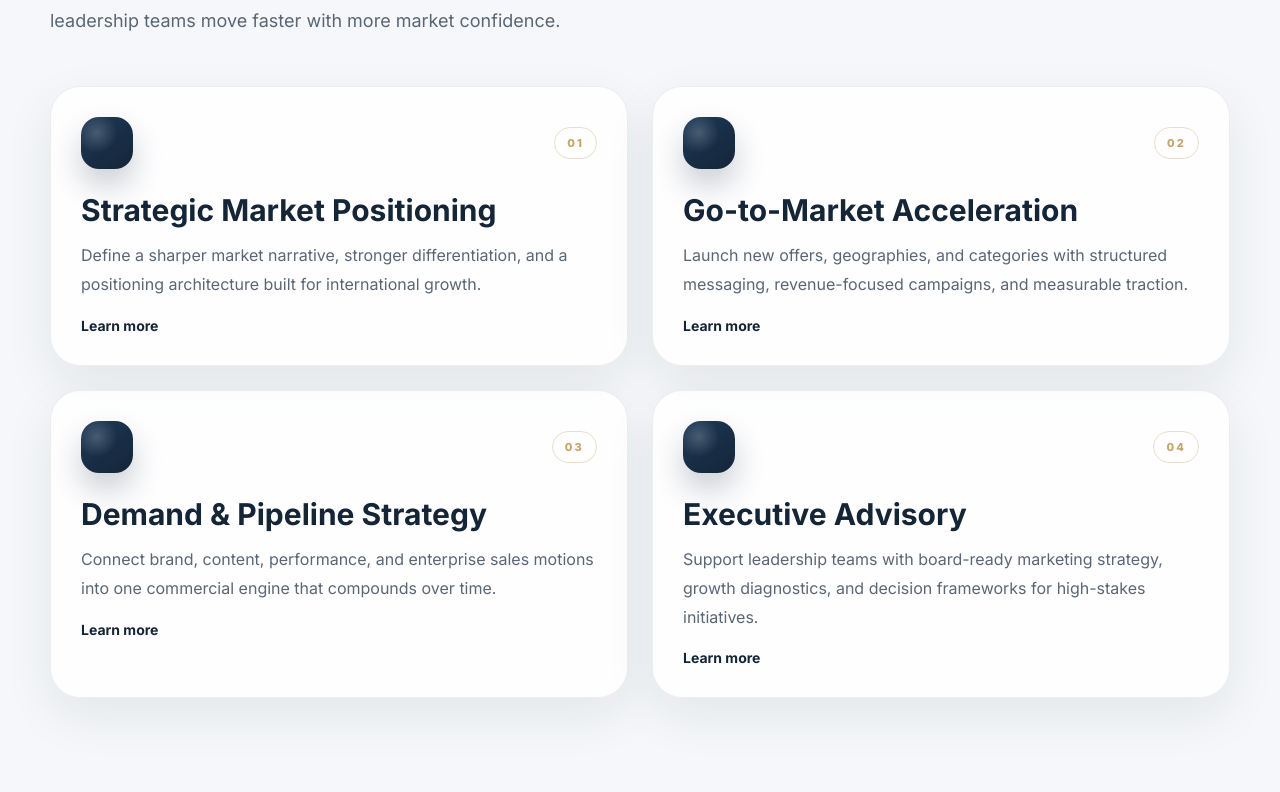
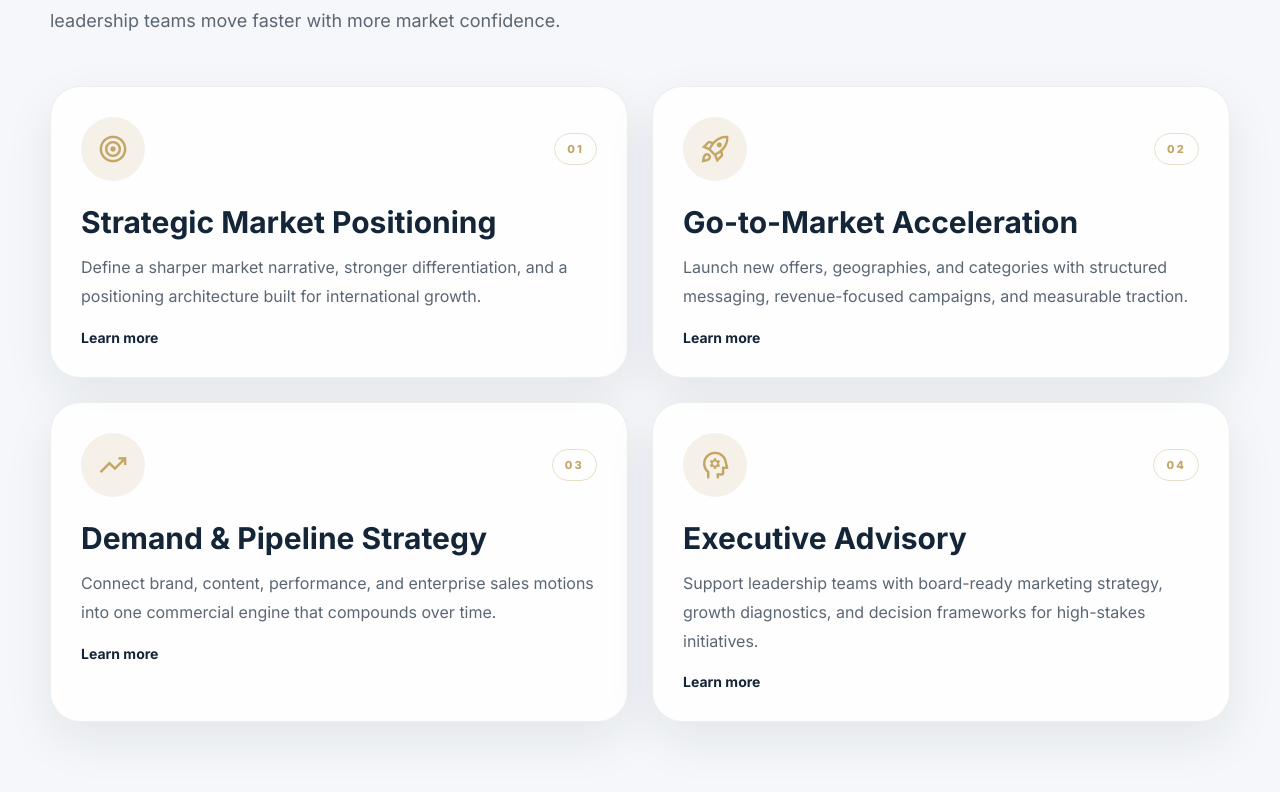
Before and after one commit to BUnique2518/Bharat-Pursuit, a React (Vite) app: page / in a window 1280 px wide. Shown: the part 1668-2460 px from the top of the page. Built offline with nearby package versions, Linux system fonts and the light colour scheme.

Commit message:
ui-changes-for-email-mainicon-and-core-services-icons

```diff
--- a/src/App.jsx
+++ b/src/App.jsx
@@ -4,22 +4,26 @@ const services = [
   {
     number: "01",
     title: "Strategic Market Positioning",
-    text: "Define a sharper market narrative, stronger differentiation, and a positioning architecture built for international growth."
+    text: "Define a sharper market narrative, stronger differentiation, and a positioning architecture built for international growth.",
+    icon: "target"
   },
   {
     number: "02",
     title: "Go-to-Market Acceleration",
-    text: "Launch new offers, geographies, and categories with structured messaging, revenue-focused campaigns, and measurable traction."
+    text: "Launch new offers, geographies, and categories with structured messaging, revenue-focused campaigns, and measurable traction.",
+    icon: "rocket_launch"
   },
   {
     number: "03",
     title: "Demand & Pipeline Strategy",
-    text: "Connect brand, content, performance, and enterprise sales motions into one commercial engine that compounds over time."
+    text: "Connect brand, content, performance, and enterprise sales motions into one commercial engine that compounds over time.",
+    icon: "trending_up"
   },
   {
     number: "04",
     title: "Executive Advisory",
-    text: "Support leadership teams with board-ready marketing strategy, growth diagnostics, and decision frameworks for high-stakes initiatives."
+    text: "Support leadership teams with board-ready marketing strategy, growth diagnostics, and decision frameworks for high-stakes initiatives.",
+    icon: "psychology"
   }
 ];
 
@@ -96,7 +100,8 @@ function Header({ setCurrentPage }) {
     <header className="site-header">
       <div className="container nav-wrap">
         <a href="#" className="brand" onClick={(e) => goHome(e)}>
-          <img src="./assets/MainIcon.png" alt="Bharat Pursuit logo" className="brand-logo" />
+          {/* <img src="./assets/MainIcon.png" alt="Bharat Pursuit logo" className="brand-logo" /> */}
+          <img src="./assets/MainIcon-removebg-preview.png" alt="Bharat Pursuit logo" className="brand-logo" />
           <div>
             <div className="brand-top">Pursue Growth. Build Bharat.</div>
             <div className="brand-name">Bharat Pursuit</div>
@@ -249,9 +254,32 @@ function Services() {
 
         <div className="services-grid">
           {services.map((service, index) => (
-            <article className={`service-card tilt-card service-animate ${getAnimationClass(index)}`} key={service.title}>
+            <article
+              className={`service-card tilt-card service-animate ${getAnimationClass(index)}`}
+              key={service.title}
+              onMouseEnter={(e) => {
+                e.currentTarget.style.transform = 'translateY(-10px)';
+                e.currentTarget.style.boxShadow = '0 20px 40px rgba(20, 37, 56, 0.08)';
+                const iconCircle = e.currentTarget.querySelector('.icon-circle');
+                if (iconCircle) {
+                  iconCircle.style.backgroundColor = 'var(--primary)';
+                  iconCircle.style.color = 'var(--secondary)';
+                }
+              }}
+              onMouseLeave={(e) => {
+                e.currentTarget.style.transform = 'translateY(0)';
+                e.currentTarget.style.boxShadow = 'none';
+                const iconCircle = e.currentTarget.querySelector('.icon-circle');
+                if (iconCircle) {
+                  iconCircle.style.backgroundColor = 'rgba(196, 166, 100, 0.15)';
+                  iconCircle.style.color = 'var(--accent, var(--secondary))';
+                }
+              }}
+            >
               <div className="service-top">
-                <div className="service-icon"></div>
+                <div className="icon-circle">
+                  <span className="material-symbols-outlined">{service.icon}</span>
+                </div>
                 <div className="service-number">{service.number}</div>
               </div>
               <h3>{service.title}</h3>
@@ -682,6 +710,23 @@ function Footer({ setCurrentPage }) {
             <p className="footer-desc">
               Premier consulting firm dedicated to architectural excellence and strategic growth in the Indian business landscape.
             </p>
+            <div className="footer-contact-info" style={{ marginTop: '20px' }}>
+              <a href="mailto:support@bharatpursuit.com" style={{
+                display: 'flex',
+                alignItems: 'center',
+                gap: '10px',
+                color: '#94a3b8',
+                fontSize: '14px',
+                textDecoration: 'none',
+                transition: 'color 0.2s ease'
+              }}
+                onMouseEnter={(e) => e.currentTarget.style.color = '#fbbf24'}
+                onMouseLeave={(e) => e.currentTarget.style.color = '#94a3b8'}
+              >
+                <span className="material-symbols-outlined" style={{ color: '#fbbf24', fontSize: '20px' }}>mail</span>
+                support@bharatpursuit.com
+              </a>
+            </div>
           </div>
           <div>
             <h4 className="footer-heading">Explore</h4>
--- a/styles.css
+++ b/styles.css
@@ -585,14 +585,20 @@ img {
   justify-content: space-between;
 }
 
-.service-icon {
-  width: 52px;
-  height: 52px;
-  border-radius: 18px;
-  background:
-    radial-gradient(circle at 30% 30%, rgba(255, 255, 255, 0.2), transparent 40%),
-    linear-gradient(145deg, #1d3856, #142538);
-  box-shadow: 0 16px 30px rgba(20, 37, 56, 0.22);
+.icon-circle {
+  width: 64px;
+  height: 64px;
+  border-radius: 50%;
+  background-color: rgba(196, 166, 100, 0.15);
+  color: var(--secondary);
+  display: flex;
+  align-items: center;
+  justify-content: center;
+  transition: all 0.3s ease;
+}
+
+.icon-circle .material-symbols-outlined {
+  font-size: 32px;
 }
 
 .service-number {
```
Also changed, not shown: assets/MainIcon-removebg-preview.png (added), 1 other file (tests, documents, lock files or other folders).
